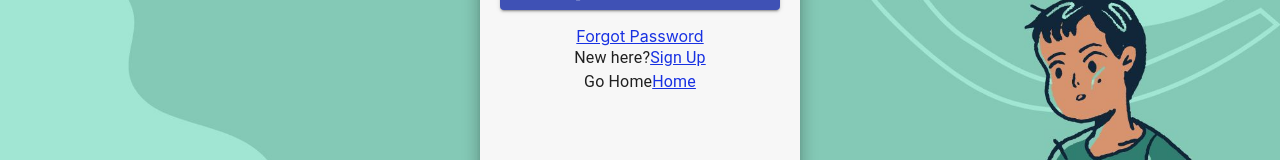
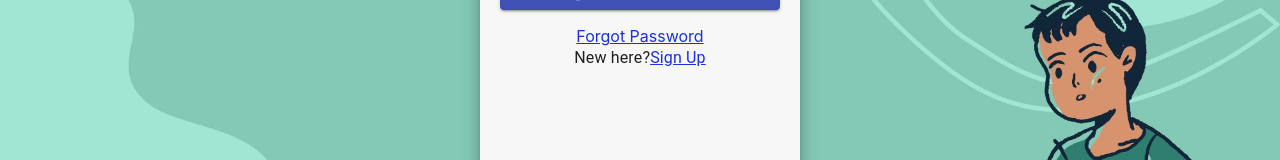
Before and after one commit to BPATHAK10/Personal-Covid-Tracker, a React (Create React App) app in the folder frontend/: page /sign-in in a window 1280 px wide. Shown: the part 358-518 px from the top of the page. Built offline with nearby package versions, Linux system fonts and the light colour scheme.

Commit message:
Implemented signIn page system

```diff
--- a/frontend/src/App.js
+++ b/frontend/src/App.js
@@ -1,10 +1,12 @@
-import React from "react";
+import React,{useState, useEffect} from "react";
 import { Provider } from 'react-redux'
 import store from "./redux/store"
 import {
     BrowserRouter as Router,
     Switch,
     Route,
+    Redirect,
+    useLocation
      } from "react-router-dom";
 
 import Homepage from "./pages/homepage/Homepage";
@@ -13,13 +15,17 @@ import SignUp from './pages/signUp/SignUp'
 import './App.css';
 
 
-function App() {
+function App(props) {
+
   return (
     <Provider store={store}>
       <Router>
         <div className="App">
           <Switch>
-              <Route exact path="/" component={Homepage} />
+              <Route exact path="/" render={props=>{
+                let user = JSON.parse(localStorage.getItem("userInfo"))
+                return user ? <Homepage /> : <Redirect to="/sign-in" />
+              }} />
               <Route path="/sign-in" exact strict component={SignIn} />
               <Route path="/sign-up" exact strict component={SignUp} />
           </Switch>
--- a/frontend/src/components/AppBar/AppBar.js
+++ b/frontend/src/components/AppBar/AppBar.js
@@ -1,5 +1,5 @@
-import React,{ useState, useContext } from 'react';
-import {withRouter, Link} from "react-router-dom"
+import React,{ useState, useEffect } from 'react';
+import {withRouter, Link, useLocation} from "react-router-dom"
 import {
   AppBar,
   Toolbar,
@@ -19,7 +19,7 @@ import {
  import { useDispatch } from 'react-redux';
  import * as actionType from "../../redux/user/authActionTypes"
 
- import { useHistory } from 'react-router';
+ import { useHistory } from 'react-router-dom';
 
  import SearchIcon from '@material-ui/icons/Search';
  import AccountCircle from '@material-ui/icons/AccountCircle';
@@ -60,16 +60,13 @@ import {
 function AppBar_custom(props) {
   const classes = useStyles();
   const [anchorEl, setanchorEl] = useState(null)
-  const [isSignedIn, setisSignedIn] = useState(false)
   const [user, setuser] = useState(JSON.parse(localStorage.getItem("userInfo")))
 
   const dispatch = useDispatch()
   const history = useHistory()
 
-  console.log(user)
 
   const isMenuOpen = Boolean(anchorEl);
-
 
 
   const handleProfileMenuOpen = (event) => {
@@ -86,9 +83,9 @@ function AppBar_custom(props) {
     // close menu
     setanchorEl(null);
 
-    history.push('/');
+    setuser(null);
+    history.push('/sign-in');
 
-    setuser(null);
   };
 
 
--- a/frontend/src/pages/signIn/SignIn.js
+++ b/frontend/src/pages/signIn/SignIn.js
@@ -1,4 +1,4 @@
-import React,{useState} from 'react'
+import React,{useState,useEffect} from 'react'
 import {
     Grid,
     Paper,
@@ -12,7 +12,10 @@ from '@material-ui/core'
 import LockOutlinedIcon from '@material-ui/icons/LockOutlined';
 import FormControlLabel from '@material-ui/core/FormControlLabel';
 import Checkbox from '@material-ui/core/Checkbox';
-import { Link, useHistory } from 'react-router-dom';
+import {
+    Link,
+    useHistory,
+ } from 'react-router-dom';
 import {useDispatch} from 'react-redux'
 import {GoogleLogin} from "react-google-login"
 import Icon from './icon';
@@ -59,11 +62,8 @@ const SignIn=()=>{
     const dispatch = useDispatch()
     const history = useHistory()
 
-    //  const [user, setuser] = useState(null)
 
     const googleSuccess = async (res) => {
-        console.log(res)
-
         const result = res?.profileObj;
         const token = res?.tokenId;
 
@@ -129,13 +129,6 @@ const SignIn=()=>{
                     </Link>
                 </Typography>
 
-                <Typography >Go Home
-                    <Link to="/" className={classes.link}>
-                         Home
-                    </Link>
-                </Typography>
-
-
             </Paper>
         </Grid>
 
--- a/frontend/src/redux/user/authReducer.js
+++ b/frontend/src/redux/user/authReducer.js
@@ -4,6 +4,7 @@ const authReducer = (state = { authData: null }, action) => {
   switch (action.type) {
     case actionType.AUTH:
       localStorage.setItem('userInfo', JSON.stringify({ ...action?.data }));
+
 
       return { ...state, authData: action?.data };
     case actionType.LOGOUT:
```
